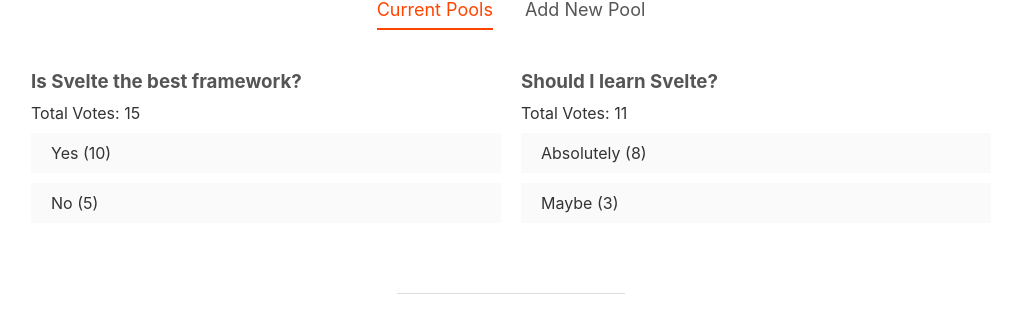
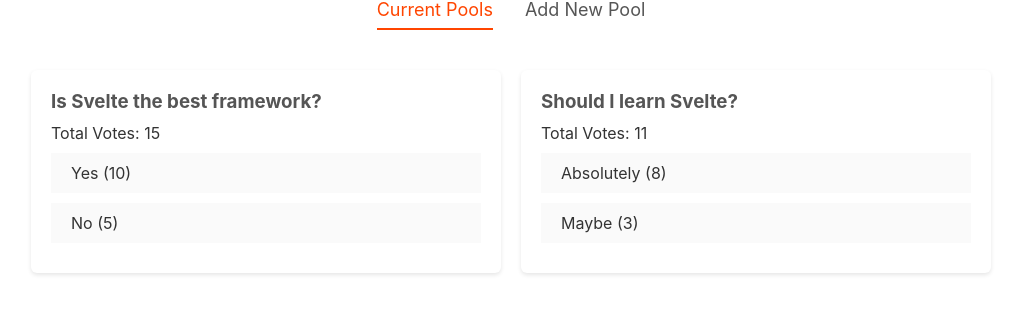
Before and after one commit to PedroLunet/svelteTutorial, a Svelte app in the folder sveltePools/: page / in a window 1280 px wide. Shown: the part 179-494 px from the top of the page, without its empty margins (129-1146 px from the left). Built offline with nearby package versions, Linux system fonts and the light colour scheme.

Commit message:
Card Component

```diff
--- a/sveltePools/src/components/PoolDetails.svelte
+++ b/sveltePools/src/components/PoolDetails.svelte
@@ -1,22 +1,35 @@
 <script>
+	import Card from '../shared/Card.svelte';
 	export let pool;
 
 	//Reactive values
 	$: totalVotes = pool.votesA + pool.votesB;
 </script>
 
+<Card>
 	<div class="Poll">
 		<h3>{pool.question}</h3>
 		<p>Total Votes: {totalVotes}</p>
 		<div class="answer">
-		<div class="percent percent-a"></div>
+			<div
+				class="percent percent-a"
+				style="width: {totalVotes
+					? (pool.votesA / totalVotes) * 100 + '%'
+					: '0%'}"
+			></div>
 			<span> {pool.answerA} ({pool.votesA})</span>
 		</div>
 		<div class="answer">
-		<div class="percent percent-b"></div>
+			<div
+				class="percent percent-b"
+				style="width: {totalVotes
+					? (pool.votesB / totalVotes) * 100 + '%'
+					: '0%'}"
+			></div>
 			<span> {pool.answerB} ({pool.votesB})</span>
 		</div>
 	</div>
+</Card>
 
 <style>
 	h3 {
--- /dev/null
+++ b/sveltePools/src/shared/Card.svelte
@@ -0,0 +1,12 @@
+<div class="card">
+	<slot></slot>
+</div>
+
+<style>
+	.card {
+		border-radius: 6px;
+		padding: 20px;
+		background-color: #fff;
+		box-shadow: 0 2px 4px rgba(0, 0, 0, 0.1);
+	}
+</style>
```
Lines whose indentation alone changed are shown as unchanged.
